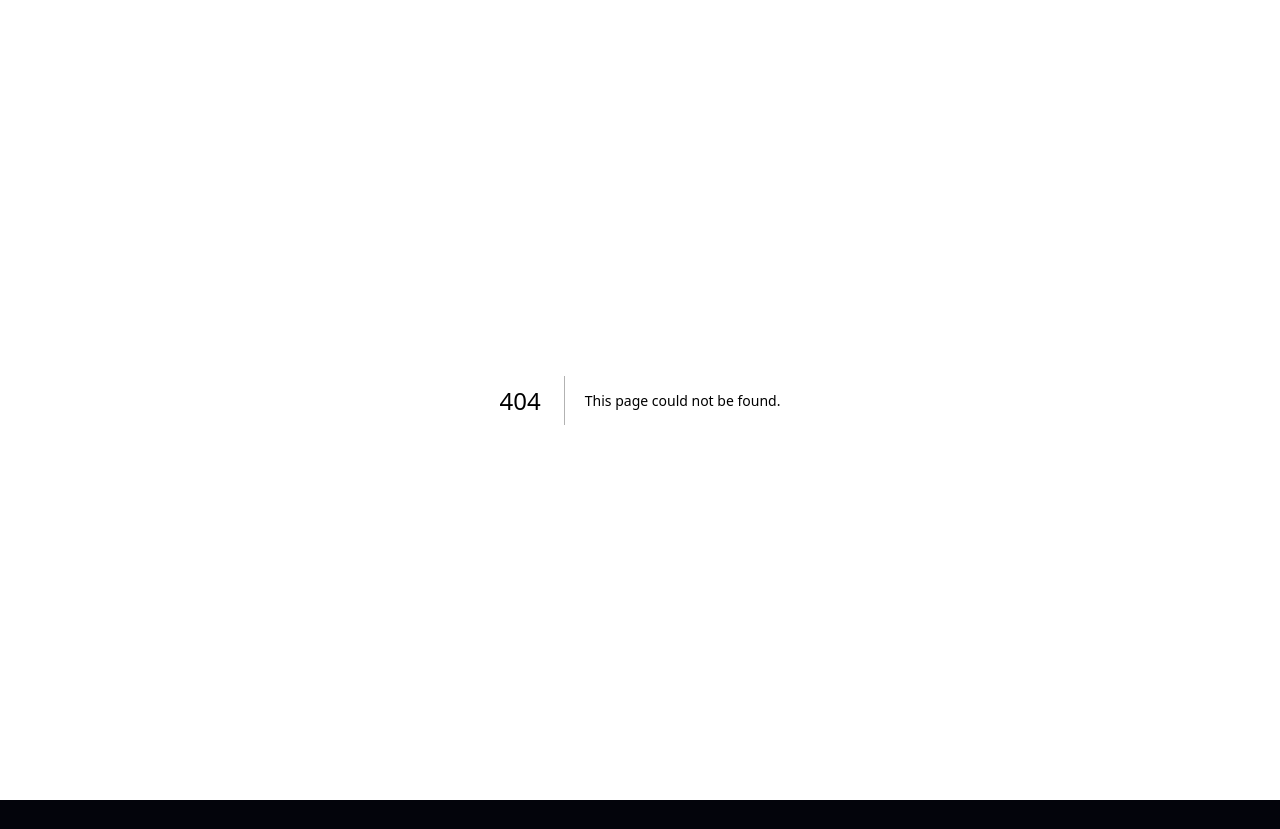
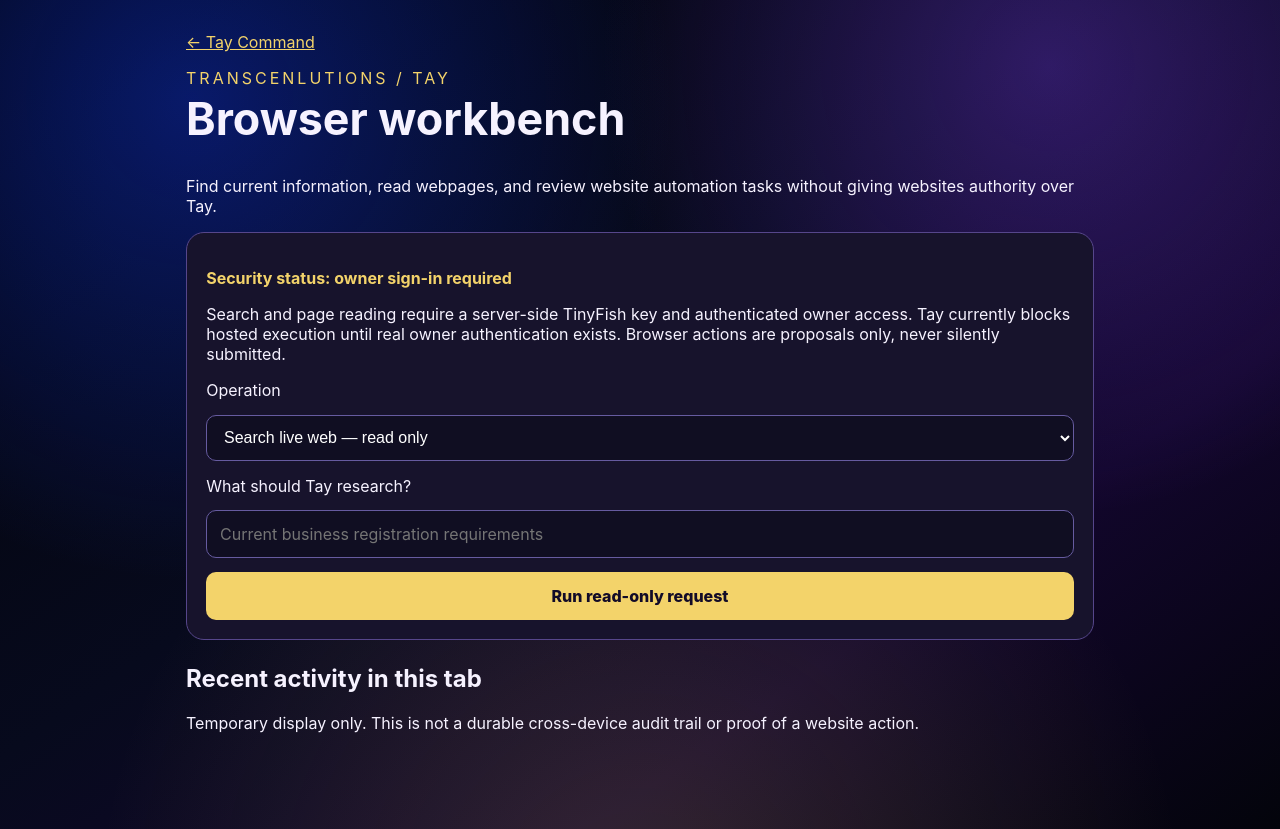
Before and after one commit to transcenlutions25/transcenlutions, a Next.js app: page /browser in a window 1280 px wide. Before the commit this address had no page. Before the commit the page ends 800 px from the top, so only its background shows below. Built offline with nearby package versions, Linux system fonts and the light colour scheme.

Commit message:
feat(tay): add accessible browser workbench UI and truthful execution status

```diff
--- /dev/null
+++ b/app/browser/page.tsx
@@ -0,0 +1,97 @@
+"use client";
+
+import { useState } from "react";
+import Link from "next/link";
+
+type Mode = "search" | "fetch" | "agent";
+type Result = {
+  ok: boolean; error?: string;
+  review?: { title: string; decision: string; reasons: string[]; target: string; purpose: string };
+  results?: { title: string; url: string; snippet: string }[];
+  page?: { title: string; url: string; text: string };
+  warning?: string;
+};
+const gold = "#f3d36a";
+const field = { width: "100%", padding: "0.8rem", borderRadius: 10, background: "#100e22",
+  color: "#fff", border: "1px solid #665ba0", fontSize: "1rem" } as const;
+
+export default function BrowserWorkbench() {
+  const [mode, setMode] = useState<Mode>("search");
+  const [target, setTarget] = useState("");
+  const [goal, setGoal] = useState("");
+  const [busy, setBusy] = useState(false);
+  const [result, setResult] = useState<Result | null>(null);
+  const [history, setHistory] = useState<string[]>([]);
+  async function run(event: React.FormEvent<HTMLFormElement>) {
+    event.preventDefault();
+    if (busy) return;
+    setBusy(true); setResult(null);
+    try {
+      const response = await fetch("/api/browser-operator", { method: "POST",
+        headers: { "content-type": "application/json" },
+        body: JSON.stringify({ mode, target, ...(mode === "agent" ? { goal } : {}) }),
+        cache: "no-store" });
+      const data = await response.json() as Result;
+      setResult(data);
+      setHistory((prior) => [new Date().toLocaleString() + ": " + mode + " — " + (data.ok ? "read completed" : data.review ? data.review.decision : "unavailable"), ...prior].slice(0, 10));
+    } catch {
+      setResult({ ok: false, error: "The Tay server could not be reached." });
+    } finally { setBusy(false); }
+  }
+
+  return (
+    <main style={{ maxWidth: 940, margin: "0 auto", padding: "2rem 1rem 5rem", color: "#f6f2ff" }}>
+      <Link href="/" style={{ color: gold }}>← Tay Command</Link>
+      <p style={{ letterSpacing: 3, color: gold, marginBottom: 4 }}>TRANSCENLUTIONS / TAY</p>
+      <h1 style={{ fontSize: "clamp(1.9rem, 5vw, 2.8rem)", marginTop: 4 }}>Browser workbench</h1>
+      <p>Find current information, read webpages, and review website automation tasks without giving websites authority over Tay.</p>
+      <section style={{ border: "1px solid #56468b", borderRadius: 18, padding: "1.2rem", background: "#17132c" }}>
+        <p style={{ color: gold, fontWeight: 700 }}>Security status: owner sign-in required</p>
+        <p>Search and page reading require a server-side TinyFish key and authenticated owner access. Tay currently blocks hosted execution until real owner authentication exists. Browser actions are proposals only, never silently submitted.</p>
+        <form onSubmit={run} style={{ display: "grid", gap: "0.9rem" }}>
+          <label htmlFor="browser-mode">Operation</label>
+          <select id="browser-mode" value={mode} onChange={(e) => { setMode(e.target.value as Mode); setResult(null); }} style={field}>
+            <option value="search">Search live web — read only</option>
+            <option value="fetch">Read a public HTTPS page — read only</option>
+            <option value="agent">Prepare browser action — approval required</option>
+          </select>
+          <label htmlFor="browser-target">{mode === "search" ? "What should Tay research?" : "Website URL (HTTPS)"}</label>
+          <input id="browser-target" value={target} onChange={(e) => setTarget(e.target.value)}
+            required maxLength={mode === "search" ? 240 : 2048}
+            placeholder={mode === "search" ? "Current business registration requirements" : "https://www.example.org/"} style={field} />
+          {mode === "agent" && <>
+            <label htmlFor="browser-goal">What should Tay do on that website?</label>
+            <textarea id="browser-goal" rows={4} value={goal} maxLength={1200} required
+              onChange={(e) => setGoal(e.target.value)}
+              placeholder="Describe the website steps and the evidence that would prove completion." style={field} />
+          </>}
+          <button type="submit" disabled={busy} style={{ minHeight: 48, background: gold, color: "#120b28", fontWeight: 800,
+            border: 0, borderRadius: 10, padding: "0.75rem" }}>{busy ? "Checking…" : mode === "agent" ? "Review action boundaries" : "Run read-only request"}</button>
+        </form>
+      </section>
+      <section aria-live="polite" style={{ marginTop: 20 }}>
+        {result?.error && <p role="alert" style={{ color: "#ffbaab" }}>{result.error}</p>}
+        {result?.review && <article style={{ padding: "1rem", border: "1px solid #7867b2", borderRadius: 12 }}>
+          <h2 style={{ color: gold }}>{result.review.title}</h2>
+          <p><strong>Decision:</strong> {result.review.decision.replaceAll("_", " ")}</p>
+          <p>{result.review.purpose}</p>
+          <ul>{result.review.reasons.map((reason) => <li key={reason}>{reason}</li>)}</ul>
+        </article>}
+        {result?.results && <div><h2>Search results</h2>{result.results.map((item, index) => <article key={index}
+          style={{ borderBottom: "1px solid #514872", padding: "0.8rem 0", overflowWrap: "anywhere" }}>
+          <h3 style={{ marginBottom: 3 }}>{item.title || "Untitled source"}</h3>
+          <p>{item.snippet}</p>
+          <span style={{ color: "#cebfff" }}>{item.url}</span>
+        </article>)}</div>}
+        {result?.page && <article><h2>{result.page.title || "Page text"}</h2>
+          <p style={{ overflowWrap: "anywhere" }}>{result.page.url}</p>
+          <pre style={{ whiteSpace: "pre-wrap", overflowWrap: "anywhere", fontFamily: "inherit", fontSize: "1rem" }}>{result.page.text}</pre></article>}
+        {result?.warning && <p>{result.warning}</p>}
+      </section>
+      <section style={{ marginTop: 24 }}><h2>Recent activity in this tab</h2>
+        <p>Temporary display only. This is not a durable cross-device audit trail or proof of a website action.</p>
+        <ol>{history.map((entry, index) => <li key={index}>{entry}</li>)}</ol>
+      </section>
+    </main>
+  );
+}
```
